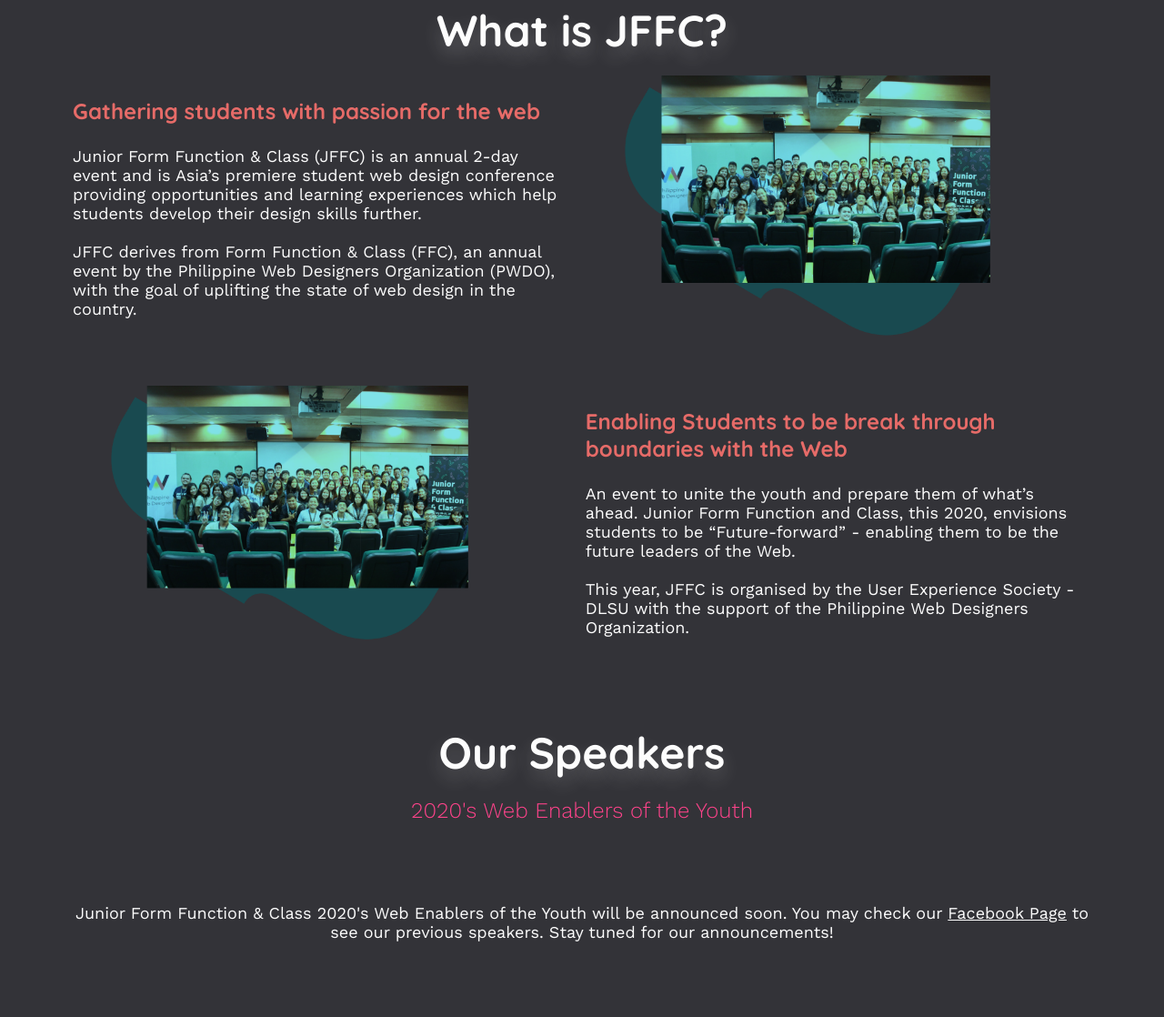
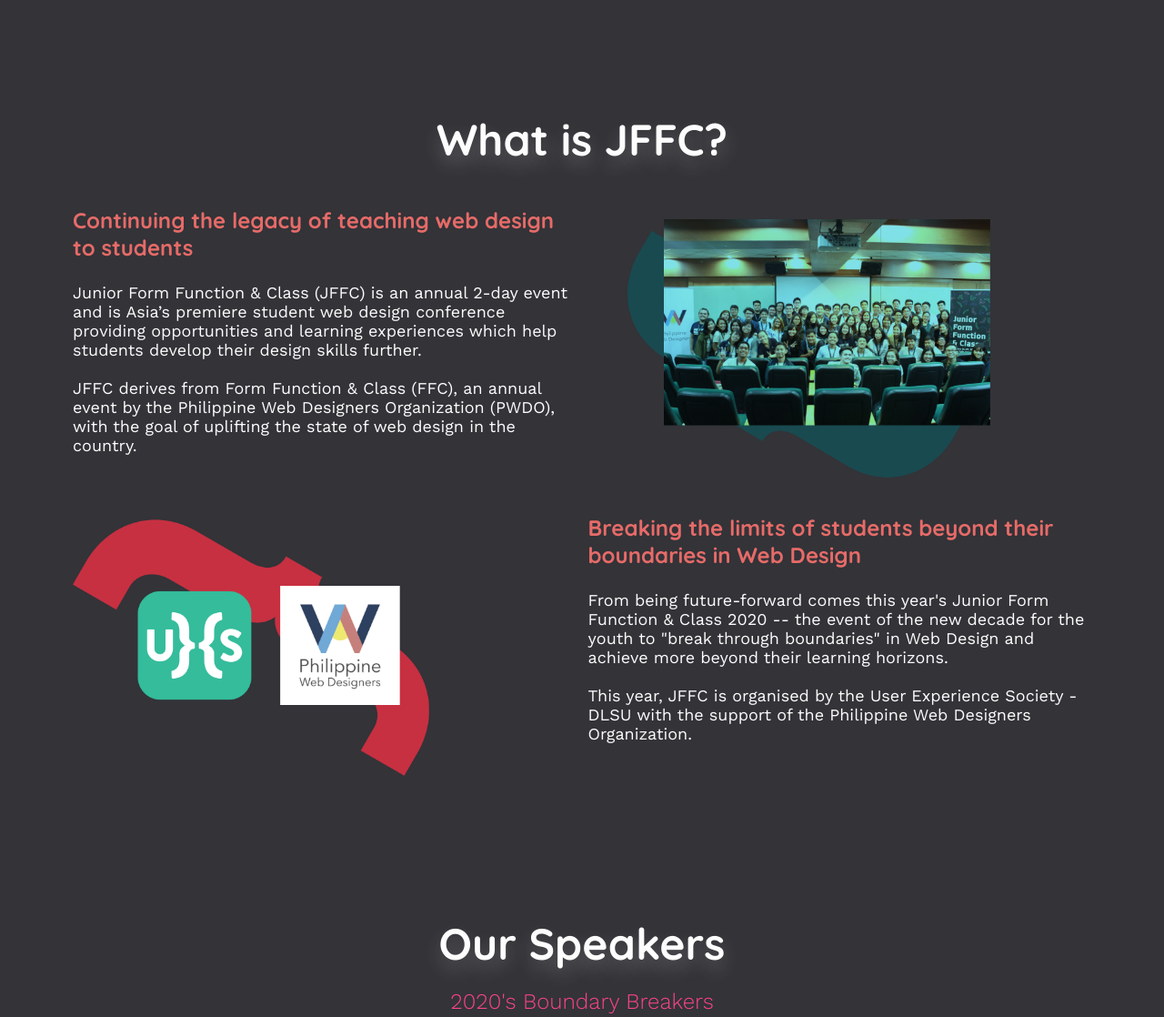
Before and after one commit to JFFC/jffc-2020, an Eleventy site: page index.njk in a window 1280 px wide. Shown: the part 741-1859 px from the top of the page at 91% size. Built offline with nearby package versions, Linux system fonts and the light colour scheme; Eleventy itself is replaced by a stand-in of ours; files that its build step writes are made by us from their sources.

Commit message:
added copy improvements and styling enhancements

```diff
--- a/_includes/layouts/base.njk
+++ b/_includes/layouts/base.njk
@@ -33,7 +33,7 @@
                     <li class="header-item"><a href="#about-jffc">About</a></li>
                     <li class="header-item"><a href="#speakers">Speakers</a></li>
                     <li class="header-item"><a href="#faq">FAQ</a></li>
-                    <li class="header-item"><a href="#sponsors">Sponsors</a></li>
+                    <li class="header-item"><a href="#sponsors">Partners</a></li>
                 </ul>
             </nav>
         </div>
--- a/index.njk
+++ b/index.njk
@@ -29,7 +29,7 @@
             </div>
             <div class="main-section">
                 <div class="about-main">
-                    <h3 class="section-header">Gathering students with passion for the web</h3>
+                    <h3 class="section-header">Continuing the legacy of teaching web design to students</h3>
                     <p class="section-content">Junior Form Function & Class (JFFC) is an annual 2-day event and is Asia’s premiere student web design conference providing opportunities and learning experiences which help students develop their design skills further. <br/><br/> JFFC derives from Form Function & Class (FFC), an annual event by the Philippine Web Designers Organization (PWDO), with the goal of uplifting the state of web design in the country.</p>
                 </div>
                 <div class="about-image">
@@ -39,22 +39,23 @@
                 </div>
                 <div class="about-image-2">
                     <img
-                        src="images/jffc-2019.png"
+                        src="images/organizers.png"
                         width="80%"/>
                 </div>
                 <div class="about-main-2">
-                    <h3 class="section-header">Enabling Students to be break through boundaries with the Web</h3>
-                    <p class="section-content">An event to unite the youth and prepare them of what’s ahead. Junior Form Function and Class, this 2020, envisions students to be “Future-forward” - enabling them to be the future leaders of the Web. <br/><br/> This year, JFFC is organised by the User Experience Society - DLSU with the support of the Philippine Web Designers Organization.</p>
+                    <h3 class="section-header">Breaking the limits of students beyond their boundaries in Web Design</h3>
+                    <p class="section-content">From being future-forward comes this year's Junior Form Function & Class 2020 -- the event of the new decade for the youth to "break through boundaries" in Web Design and achieve more beyond their learning horizons. <br/><br/> This year, JFFC is organised by the User Experience Society - DLSU with the support of the Philippine Web Designers Organization.</p>
                 </div>
             </div>
         </div>
         <div id="speakers" class="section speakers">
             <div class="speakers-header">
                 <h1 class="section-header-big">Our Speakers</h1>
-                <h2 class="section-header-support">2020's Web Enablers of the Youth</h2>
+                <h2 class="section-header-support">2020's Boundary Breakers</h2>
             </div>
             <div class="speakers-main">
-                <p class="section-content">Junior Form Function & Class 2020's Web Enablers of the Youth will be announced soon. You may check our <a href="https://facebook.com/juniorffcph" class="click-link">Facebook Page</a> to see our previous speakers. Stay tuned for our announcements!</p>
+                <p class="section-content">JFFC 2020's speakers will be announced soon. In the meantime, you may check our <a href="https://facebook.com/juniorffcph" class="click-link">Facebook Page</a> to see last year's Future Forward Web Enablers.
+                </p>
             </div>
         </div>
         <div id="faq" class="section faq">
@@ -81,7 +82,7 @@
                 </div>
             </div>
             <div class="faq-cta">
-                <h2>Didn't find the answer to your inquiry? Drop us a line at <a href="mailto:jffcasia@pwdo.org"><b>jffcasia@pwdo.org</b></a></h2>
+                <h2>Got a question beyond our FAQs? Contact us at <a href="mailto:jffcasia@pwdo.org"><b>jffcasia@pwdo.org</b></a></h2>
             </div>
         </div>
         <div id="sponsors" class="section sponsors">
@@ -112,7 +113,7 @@
     </div>
     <div id="call-to-action" class="call-to-action">
         <div class="cta-copy">
-            <h3>Are you ready to <b>breakthrough boundaries</b>?</h3>
+            <h3>Ready to <b>break through boundaries</b>?</h3>
         </div>
         <div class="cta-action">
             <a href="https://www.eventbrite.com/e/junior-form-function-class-2020-tickets-92856693871" target=_blank class="buy-tickets-large">Buy Tickets</a>
--- a/styles/main.css
+++ b/styles/main.css
@@ -51,6 +51,7 @@
 .hero {
     grid-area: hero;
     padding-bottom: 80px;
+    margin-top: 50px !important;
 }
 
 .hero-main {
@@ -113,6 +114,7 @@
 .main-section {
     display: grid;
     grid-template-columns: auto auto;
+    align-items: center;
     column-gap: 20px;
     grid-template-areas:
         "about-main about-image"
@@ -132,6 +134,7 @@
 
 .about-image {
     grid-area: about-image;
+    margin-bottom: -100px;
 }
 
 .about-main-2 {
@@ -235,6 +238,7 @@
 .sponsors {
     display: grid;
     grid-area: faq;
+    margin-bottom: 50px !important;
 }
 
 .sponsors-header {
@@ -263,7 +267,7 @@
 }
 
 .section {
-    margin: 40px 80px;
+    margin: 150px 80px;
 }
 
 .click-link {
```
Also changed, not shown: images/organizers.png (added), 3 other files.
